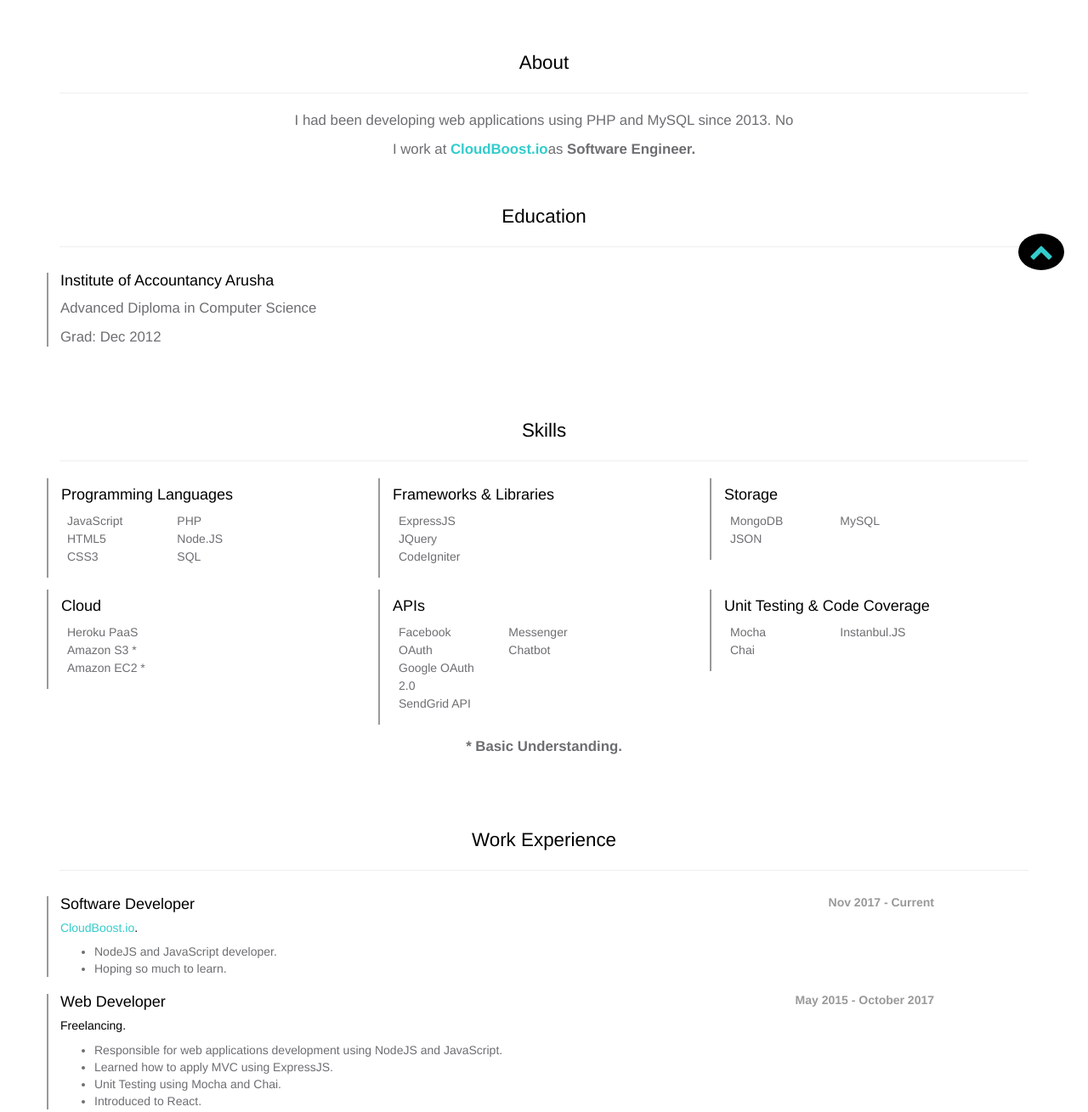
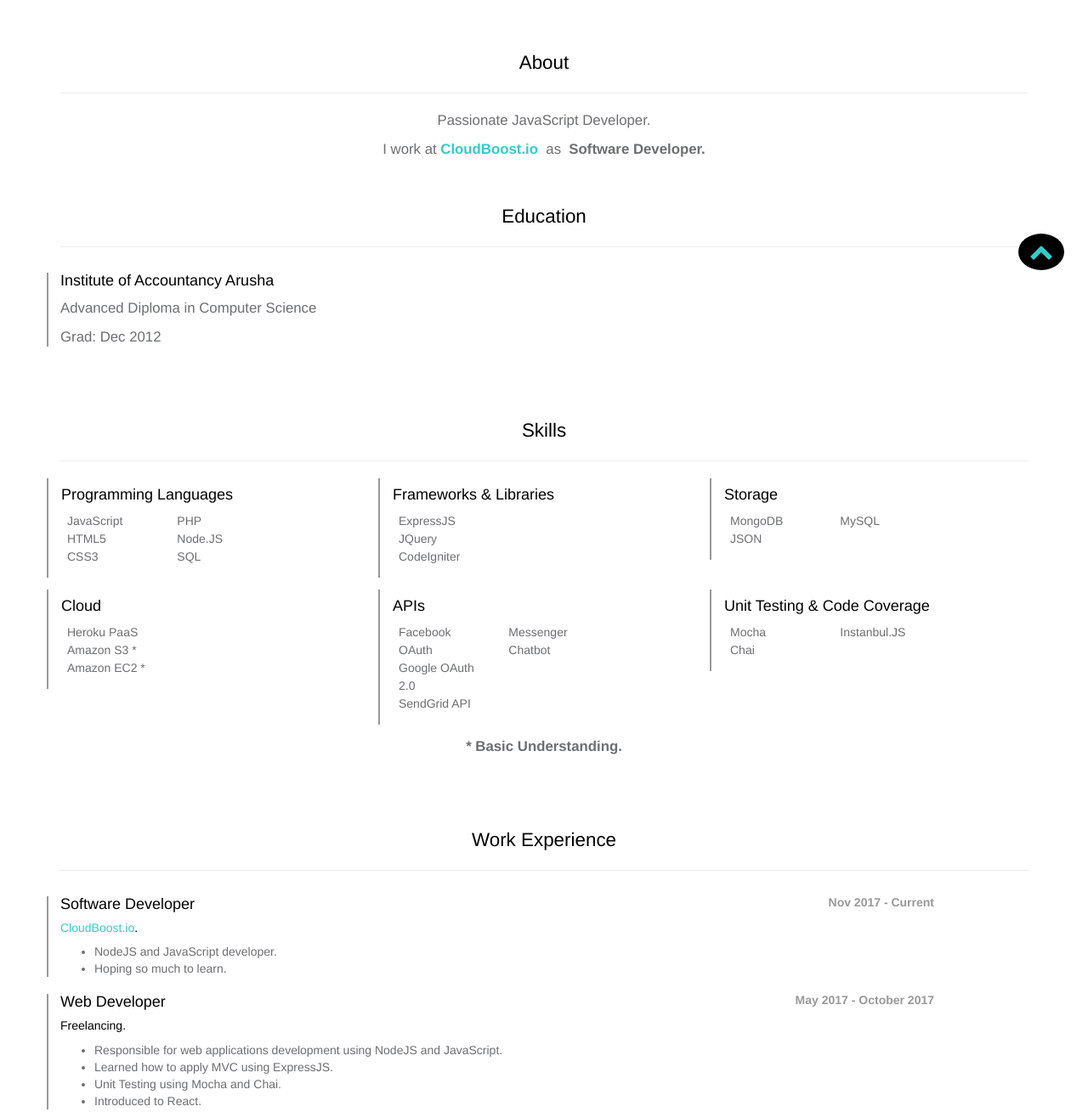
Before and after one commit to rluena/rluena.github.io, a plain HTML site: page index.html in a window 1280 px wide. Shown: the part 440-1749 px from the top of the page at 85% size. Drawn offline with Linux system fonts and the light colour scheme.

Commit message:
Fixing minor errors

```diff
--- a/index.html
+++ b/index.html
@@ -77,8 +77,8 @@
 		<section id="me" class="info-section about">
 			<h2 class="info-title">About</h2>
 			<hr class="title-divider">
-			<p>I had been developing web applications using PHP and MySQL since 2013. No</p>
-			<p>I work at <strong><a href="http://cloudboost.io">CloudBoost.io</a></strong>as <strong>Software Engineer.</strong></p>
+			<p>Passionate JavaScript Developer.</p>
+			<p>I work at<strong><a href="http://cloudboost.io">&nbsp;CloudBoost.io</a></strong> &nbsp;as&nbsp;<strong>&nbsp;Software Developer.</strong></p>
 
 			<section id="edu" class="info-section education">
 				<h2 class="info-title">Education</h2>
@@ -219,7 +219,7 @@
 
 				<div class="row">
 					<div class="section-item work-container left-border" style="padding-left: 1em;">
-						<h4 class="item-title work-title">Web Developer <span class="date-right pull-right">May 2015 - October 2017</span></h4>
+						<h4 class="item-title work-title">Web Developer <span class="date-right pull-right">May 2017 - October 2017</span></h4>
 						<h5 class="item-subtitle">Freelancing.</h5>
 						<ul>
 							<li>Responsible for web applications development using NodeJS and JavaScript.
@@ -256,7 +256,7 @@
 				</div>
 
 				<div class="text-center" style="margin-top: 3em;">
-					<a href="#contact" class="btn btn-primary btn-lg" style="width: 10em;">Hire Me</a>
+					<a href="#contact" class="btn btn-primary btn-lg" style="width: 10em;">Contact Me</a>
 				</div>
 			</section>
 			<!-- End of work experience -->
```
